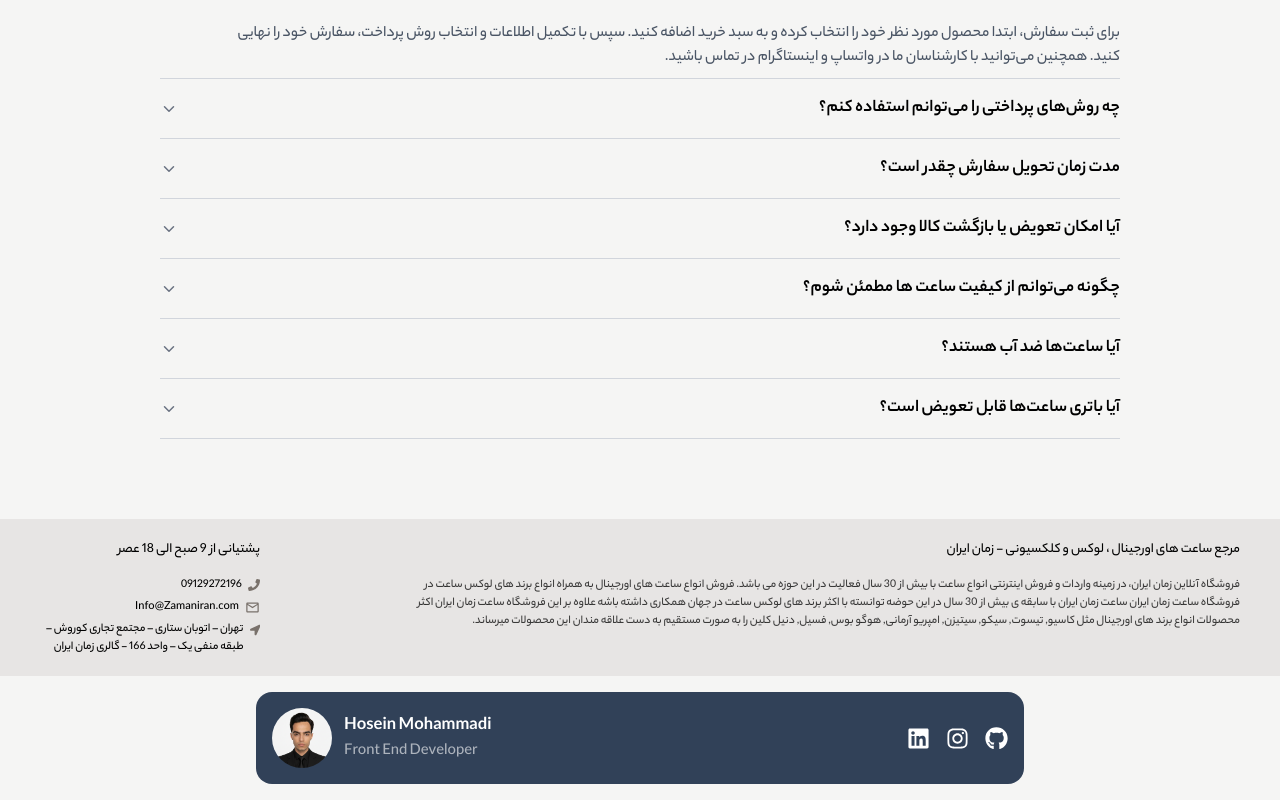
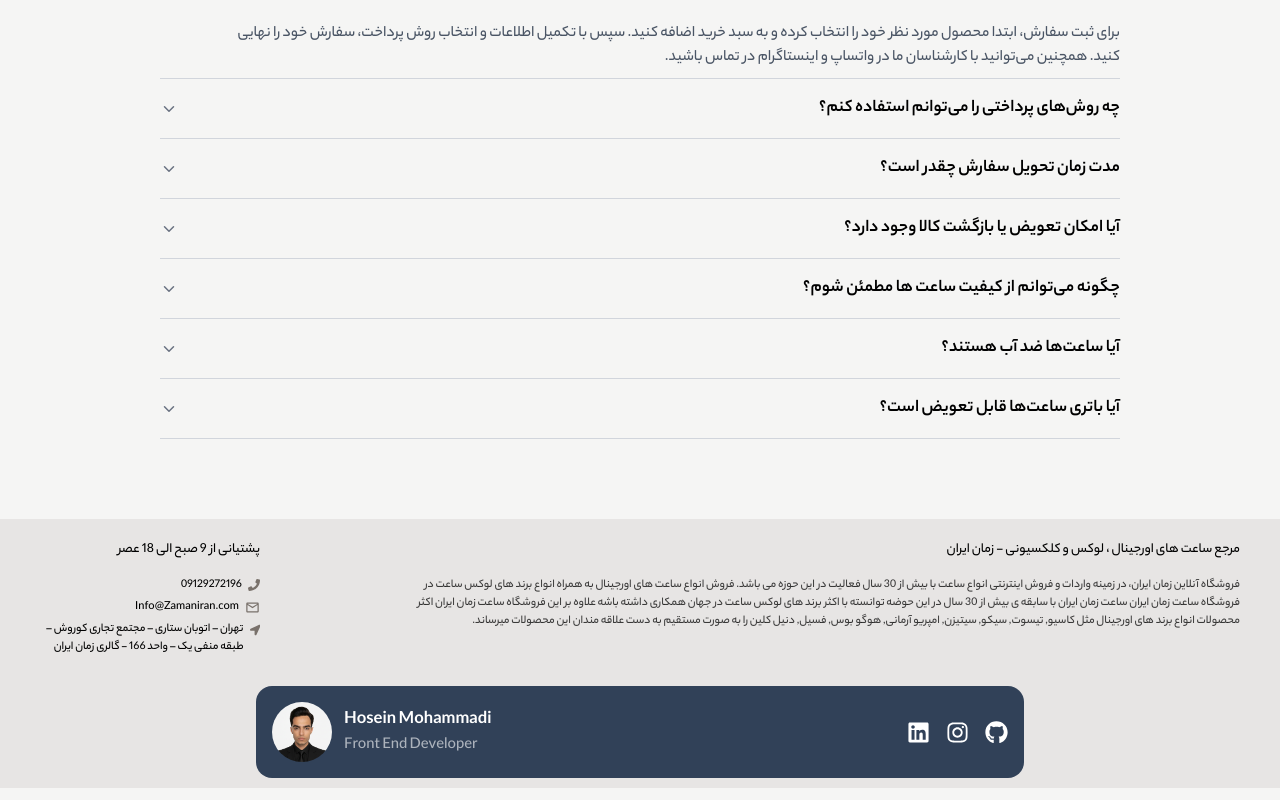
Before and after one commit to hoseinmohammadi-dev/ShopZamanIran, a Next.js app: page /faq in a window 1280 px wide. Shown: the part 266-1066 px from the top of the page. Built offline with nearby package versions, Linux system fonts and the light colour scheme.

Commit message:
footer ui fix

```diff
--- a/src/app/component/footer2.jsx
+++ b/src/app/component/footer2.jsx
@@ -3,15 +3,16 @@
 
 export default function Footer2() {
     return (
-        <div className="flex items-center justify-between w-[90%] max-w-3xl mx-auto p-4 rounded-2xl bg-slate-700 backdrop-blur-md mt-4 mb-4">
+        <div className="w-full bg-stone-200 py-2.5">
+            <div className="flex items-center justify-between w-[90%] max-w-3xl mx-auto p-4 rounded-2xl bg-slate-700 backdrop-blur-md">
                 <div className="flex flex-col sm:flex-row items-center gap-1 sm:gap-2 md:gap-4 text-xl text-white">
-                <a href="https://github.com/username" target="_blank" rel="noopener noreferrer">
+                    <a href="https://github.com/hoseinmohammadi-dev" target="_blank" rel="noopener noreferrer">
                         <FaGithub size={23} className="hover:text-black transition-colors" />
                     </a>
-                <a href="https://instagram.com/username" target="_blank" rel="noopener noreferrer">
+                    <a href="https://instagram.com/hoseinmdev" target="_blank" rel="noopener noreferrer">
                         <FaInstagram size={23} className="hover:text-pink-500 transition-colors" />
                     </a>
-                <a href="https://linkedin.com/in/username" target="_blank" rel="noopener noreferrer">
+                    <a href="https://linkedin.com/in/hoseinmohammadi-dev" target="_blank" rel="noopener noreferrer">
                         <FaLinkedin size={23} className="hover:text-blue-600 transition-colors" />
                     </a>
                 </div>
@@ -29,5 +30,7 @@
                     />
                 </div>
             </div >
+        </div>
+
     )
 }
```
Lines whose indentation alone changed are shown as unchanged.
